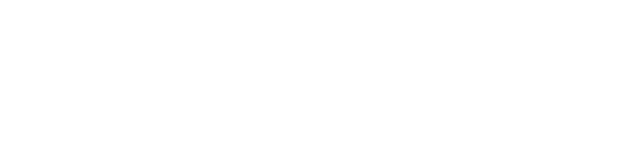
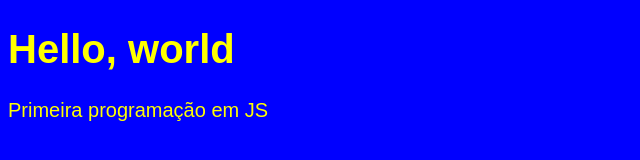
Before and after one commit to gilsonmirandamartins/JavaScript, a plain HTML site: page aula001/ex001.html in a window 1280 px wide. Shown: the whole page, without its empty margins (0-640 px from the left). Drawn offline with Linux system fonts and the light colour scheme.

Commit message:
up
Atualizando

```diff
--- a/aula001/ex001.html
+++ b/aula001/ex001.html
@@ -5,9 +5,21 @@
     <meta http-equiv="X-UA-Compatible" content="IE=edge">
     <meta name="viewport" content="width=device-width, initial-scale=1.0">
     <title>Programando em JS</title>
+    <style>
+        body{
+            background-color: blue;
+            color: yellow;
+            font-size: 20px;
+            font-family: Arial, Helvetica, sans-serif;
+        }
+    </style>
 </head>
 <body>
-
+    <h1>Hello, world</h1>
+    <p>Primeira programação em JS</p>
+    <script>
+        window.alert('Meu primeiro programa');
+    </script>
 
 </body>
 </html>
```
